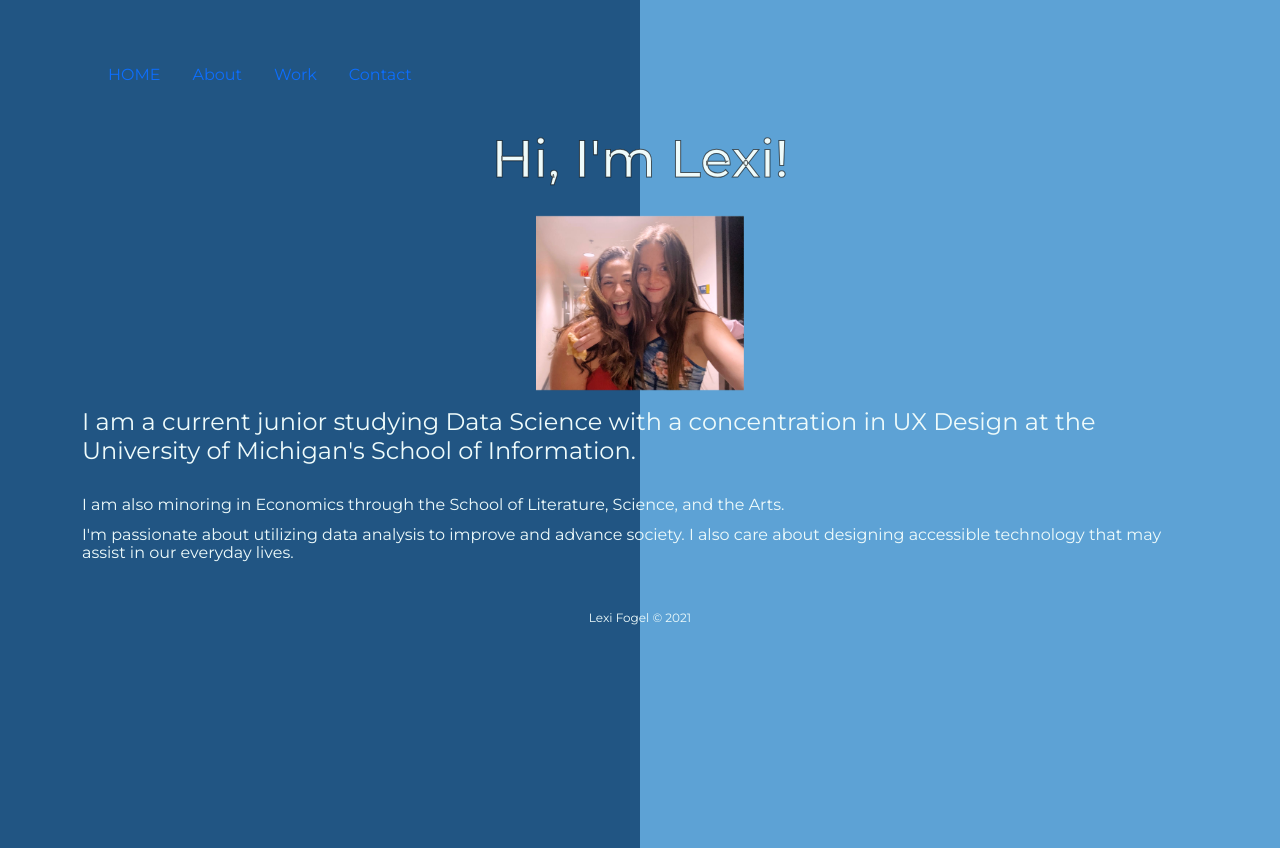
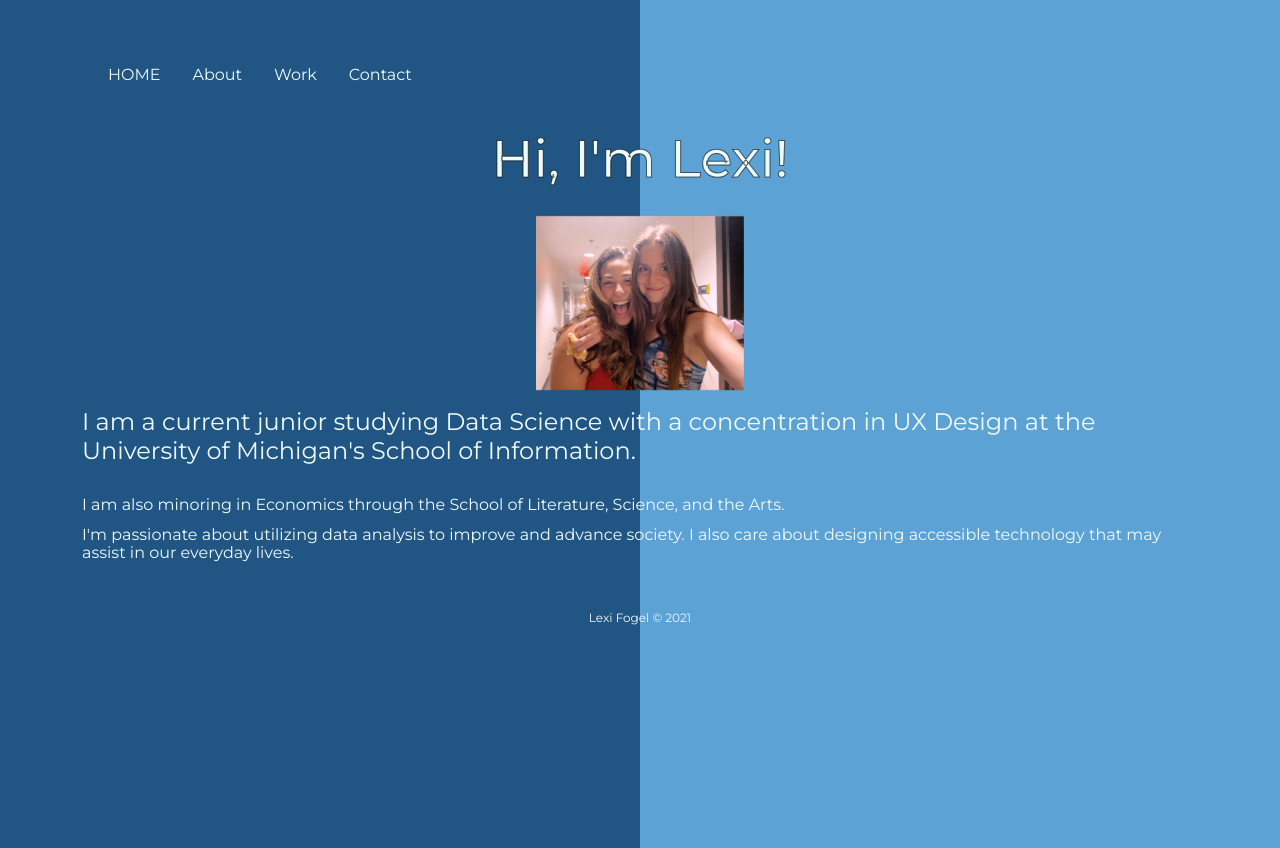
Before and after one commit to lexifogel/portfolio-final, a plain HTML site: page index.html in a window 1280 px wide. Drawn offline with nearby package versions, Linux system fonts and the light colour scheme.

Commit message:
no contrast errors

```diff
--- a/css/style.css
+++ b/css/style.css
@@ -49,33 +49,28 @@ h1 {
 
 .playful span {
   position: relative;
-  color: #5362F6;
-  text-shadow: .03em .05em #E485F8;
+  color: #AB0707;
+  text-shadow: .05em .07em #FF0BED;
   animation: scatter 1.75s infinite;
   line-height: 1.5;
+  font-weight: bold;
 }
 
 .playful span:nth-child(2n) {
-  color: #ED625C;
-  text-shadow: .03em .05em #F2A063;
+  color: #1A7F64;
+  text-shadow: .05em .07em #0BFFF6;
   animation-delay: 0.3s;
 }
 
 .playful span:nth-child(3n) {
-  color: #FFD913;
-  text-shadow: .03em .05em #6EC0A9;
   animation-delay: 0.15s;
 }
 
 .playful span:nth-child(5n) {
-  color: #555BFF;
-  text-shadow: .03em .05em #E485F8;
   animation-delay: 0.4s;
 }
 
-.playful span:nth-child(7n), .playful span:nth-child(11n) {
-  color: #FF9C55;
-  text-shadow: .03em .05em #FF5555;
+.playful span:nth-child(7n) {
   animation-delay: 0.25s;
 }
 /* end playful */
@@ -123,7 +118,11 @@ ul, li {
 }
 
 a {
-    color: #eefbfb;
+    color: #eefbfb !important;
+}
+
+a:hover {
+    color: #FFF !important;
 }
 
 a:visited {
@@ -225,7 +224,8 @@ a.skip:focus {
 .flipcard-back {
 	transform: rotateY(180deg);
     text-align: center;
-    background-color: #eefbfb;
+    /* background-color: #eefbfb; */
+    background-color: #FFF;
     -webkit-text-stroke: 1px rgba(0, 0, 0, 0.6);
     padding-top: 10%;
 }
@@ -264,6 +264,11 @@ a.current {
 /* new nav -- bootstrap */
 button.navbar-toggler, span.navbar-toggler-icon, #navbarCollapse {
     color: white; /* none of these work :/ */
+}
+
+/* !!!** */
+button .fafa-barsnavbar-togglercollapsed { /* selector ?? doesnt work */
+    display: none;
 }
 
 /* end new bootstrap nav */
--- a/index.html
+++ b/index.html
@@ -58,9 +58,8 @@
         <nav class="navbar navbar-expand-sm">
           <div class="container-fluid">
               <button type="button" class="fa fa-bars navbar-toggler" data-bs-toggle="collapse" data-bs-target="#navbarCollapse">
-                  <span class="navbar-toggler-icon"></span>
-
-              </button>
+                !<span class="navbar-toggler-icon"></span>
+               </button>
               <div id="navbarCollapse" class="collapse navbar-collapse">
                   <ul class="nav navbar-nav">
                       <li class="nav-item">
```
Also changed, not shown: about.html (+1 -2 lines), contact.html (+1 -2 lines), work.html (+1 -2 lines).
